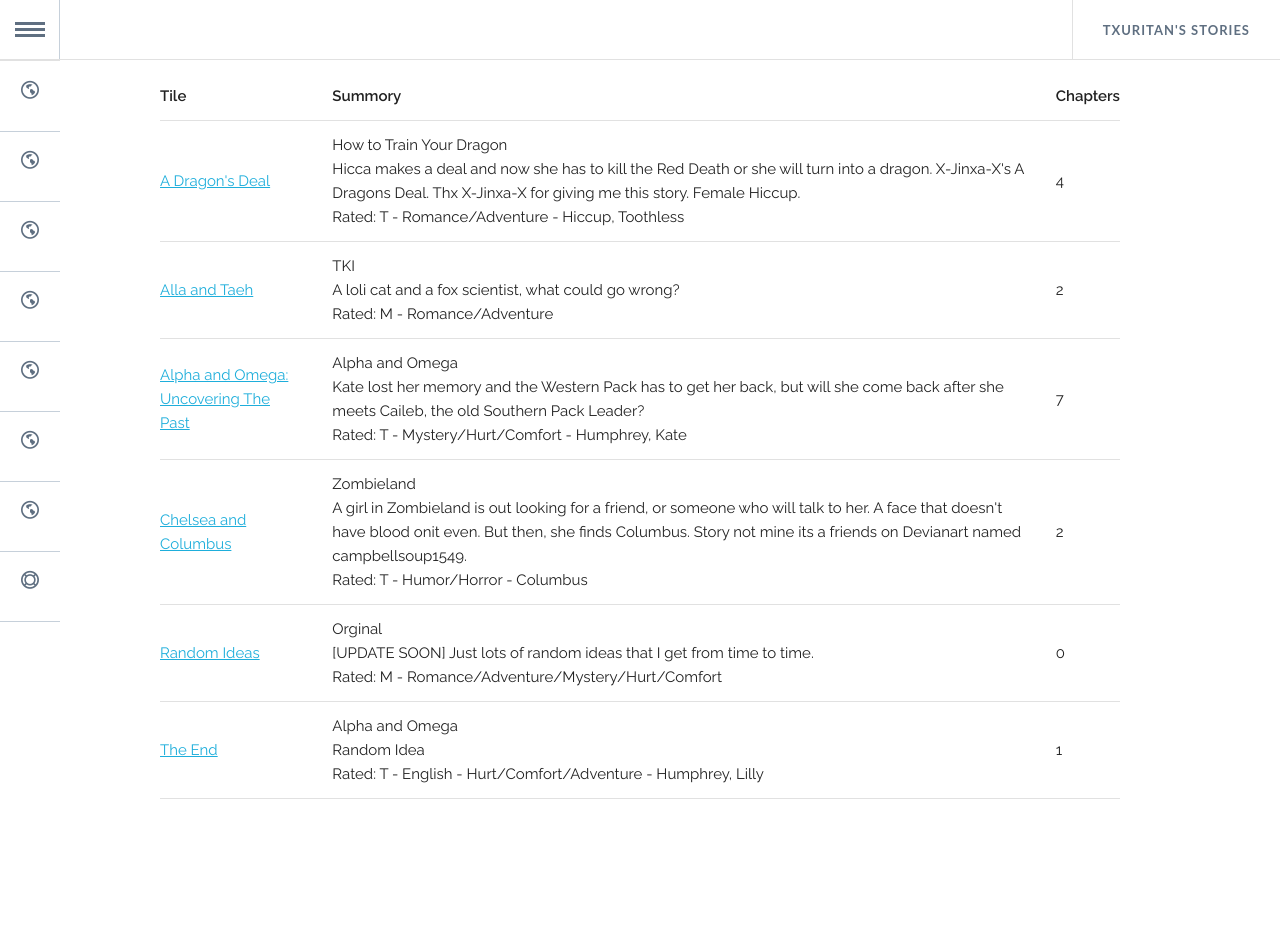
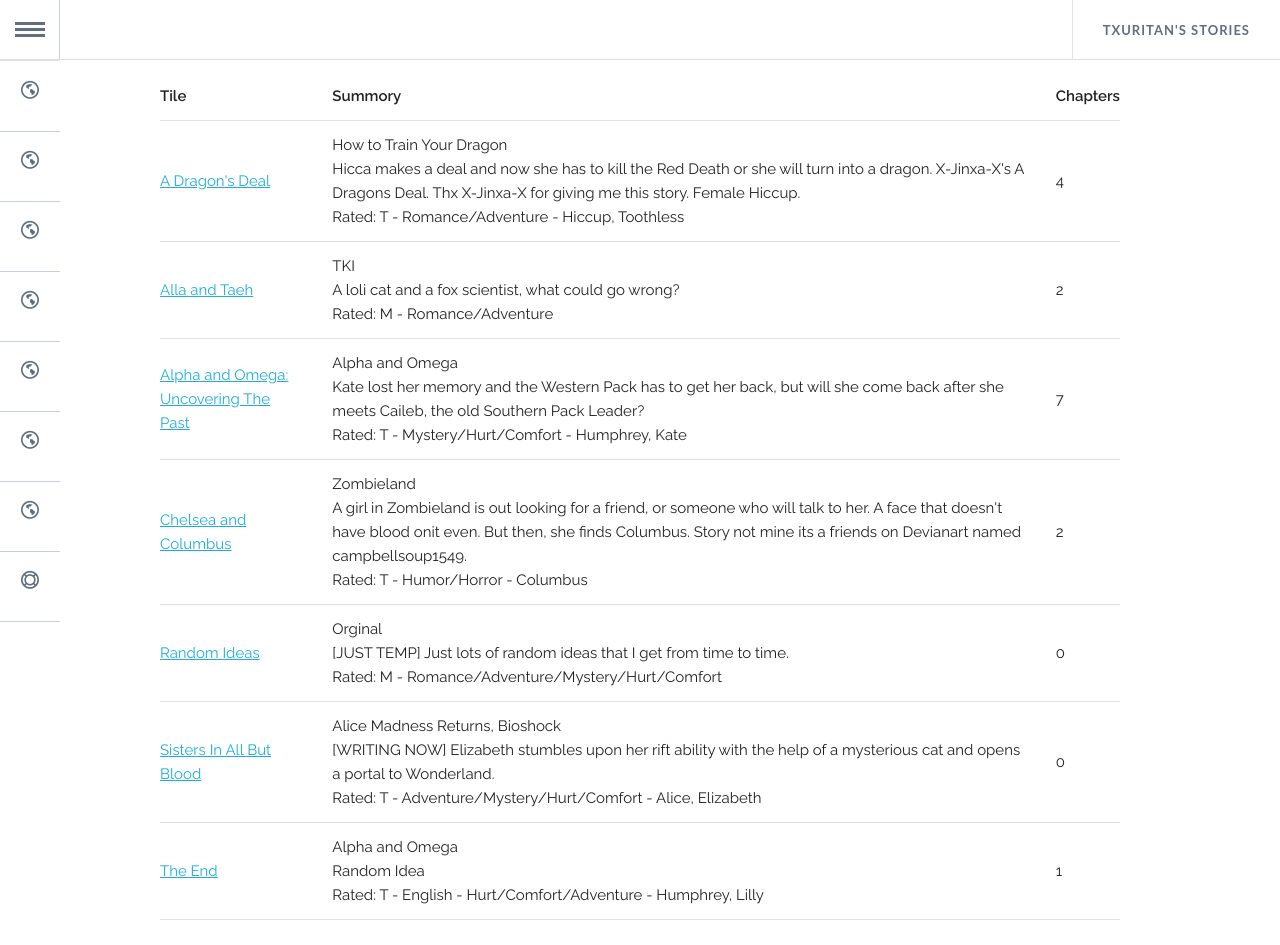
Before and after one commit to Txuritan/stories, a Jekyll site: the page built from index.html, in a window 1280 px wide and 945 px high. Built offline with Jekyll 4.4.1, drawn with Linux system fonts in a browser that asks for light colours; nearby versions of some CDN libraries; library files that are not in the unit come from our copies.

Commit message:
Update stories.yaml

```diff
--- a/_data/stories.yaml
+++ b/_data/stories.yaml
@@ -36,8 +36,15 @@
 - name: "Random Ideas"
   link: "random-ideas/ch-1"
   from: "Orginal"
-  summory: "[UPDATE SOON] Just lots of random ideas that I get from time to time."
+  summory: "[JUST TEMP] Just lots of random ideas that I get from time to time."
   tags: "Rated: M - Romance/Adventure/Mystery/Hurt/Comfort"
+  chapters: "0"
+
+- name: "Sisters In All But Blood"
+  link: "sisters-in-all-but-blood/ch-1"
+  from: "Alice Madness Returns, Bioshock"
+  summory: "[WRITING NOW] Elizabeth stumbles upon her rift ability with the help of a mysterious cat and opens a portal to Wonderland."
+  tags: "Rated: T - Adventure/Mystery/Hurt/Comfort - Alice, Elizabeth"
   chapters: "0"
 
 - name: "The End"
```
